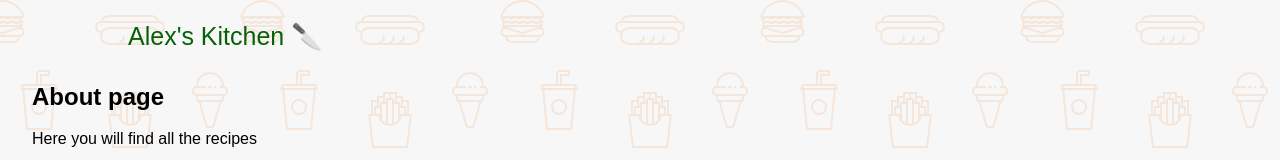
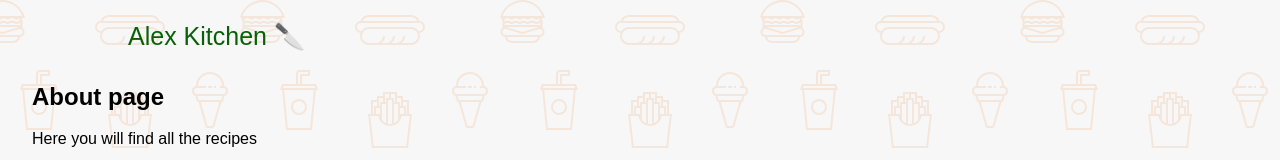
Before and after one commit to drashish77/next-sanity-recipe, a Next.js app: page /about in a window 1280 px wide. Shown: the top 160 px of the page. Built offline with nearby package versions, Linux system fonts and the light colour scheme.

Commit message:
removed error

```diff
--- a/pages/_app.js
+++ b/pages/_app.js
@@ -6,7 +6,7 @@ function MyApp({ Component, pageProps }) {
       <nav className='header'>
         <div className=''>
           <Link href='/'>
-            <a>Alex's Kitchen 🔪</a>
+            <a>Alex Kitchen 🔪</a>
           </Link>
         </div>
       </nav>
--- a/pages/index.js
+++ b/pages/index.js
@@ -14,7 +14,7 @@ export default function Home({ recipes }) {
   return (
     <div className='container'>
       <Head>
-        <title>Alex's Kitchen</title>
+        <title>Alex Kitchen</title>
         <meta name='description' content='This is a online juice center' />
         <link rel='icon' href='/chef.png' />
       </Head>
```
Also changed, not shown: pages/recipes/[slug].js (+1 -6 lines), 6 other files (tests, documents, lock files or other folders).
